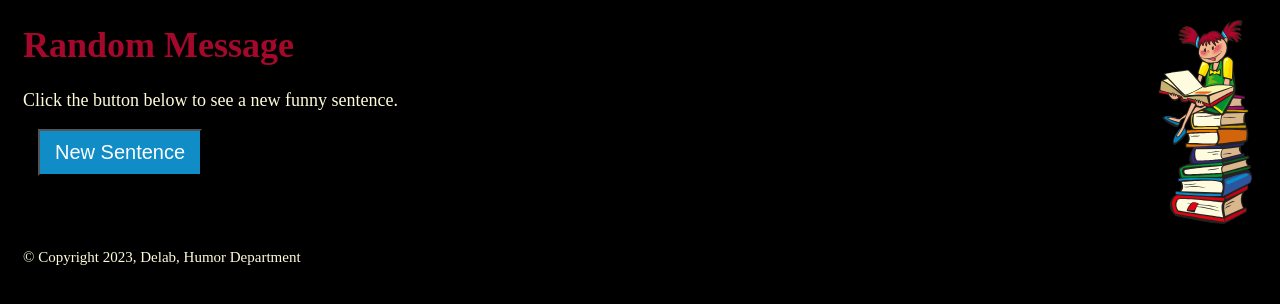
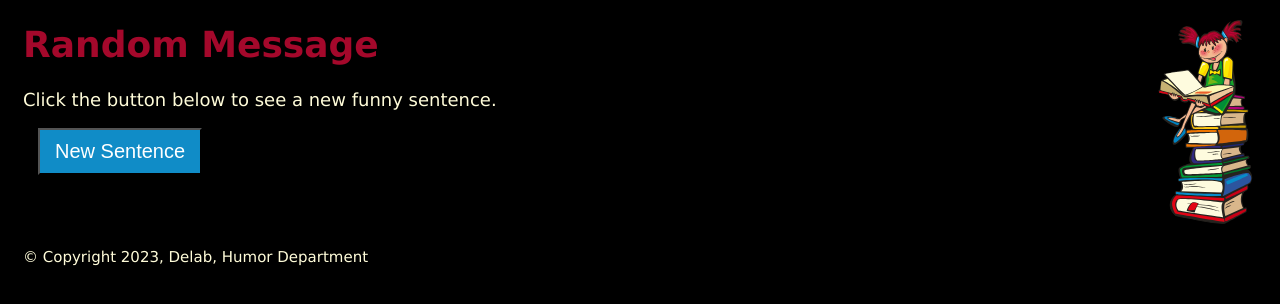
Before and after one commit to lidiadx/random-message, a plain HTML site: page index.html in a window 1280 px wide. Drawn offline with Linux system fonts and the light colour scheme.

Commit message:
Changed font family

```diff
--- a/styles.css
+++ b/styles.css
@@ -4,10 +4,12 @@ body {
   background-color: black;
   color: rgb(255, 252, 217);
   font-size: 18px;
+  font-family: Verdana, Geneva, Tahoma, sans-serif;
 }
 
 #title {
   color: rgba(164,8,43,200);
+  font-family: 'Lucida Sans', 'Lucida Sans Regular', 'Lucida Grande', 'Lucida Sans Unicode', Geneva, Verdana, sans-serif;
 }
 
 #reader {
```
